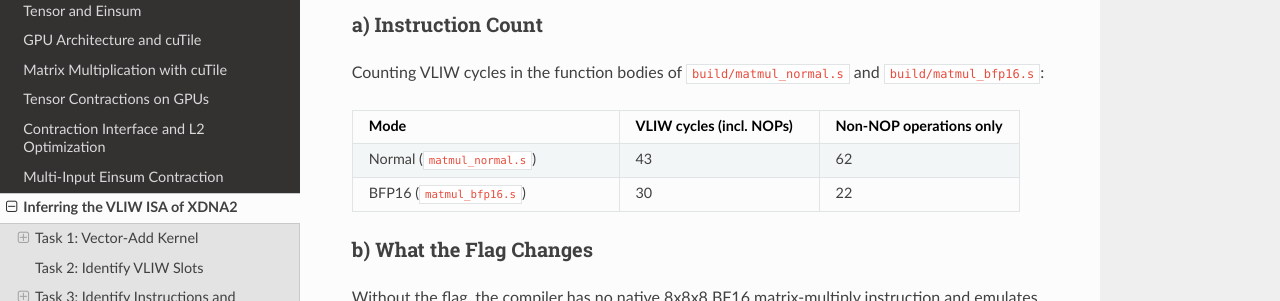
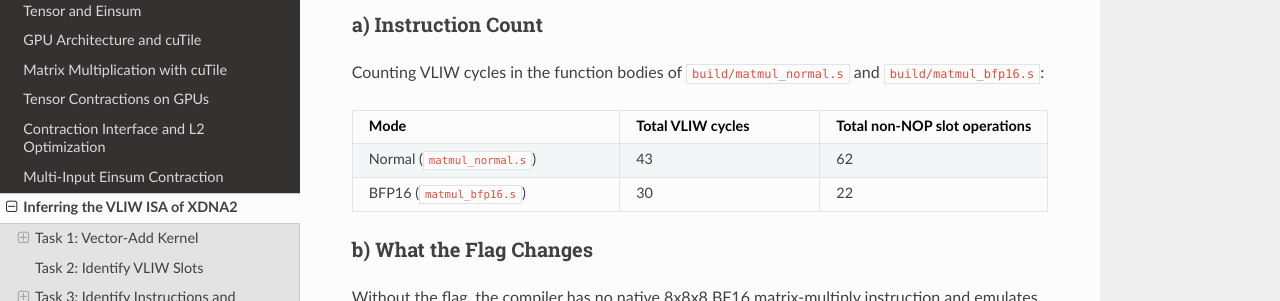
Before and after one commit to Shad00Z/machine-learning-accelerators, a Sphinx documentation site: the page built from docs/source/submissions/07_xdna2.rst, in a window 1280 px wide and 900 px high, scrolled down 5862 px. Shown: the part 141-442 px from the top of the window. Built offline with Sphinx 7.4.7 and the Read the Docs theme 3.1.0, drawn with Linux system fonts in a browser that asks for light colours.

Commit message:
clarify table header

```diff
--- a/docs/source/submissions/07_xdna2.rst
+++ b/docs/source/submissions/07_xdna2.rst
@@ -335,8 +335,8 @@ Counting VLIW cycles in the function bodies of ``build/matmul_normal.s`` and ``b
    :header-rows: 1
 
    * - Mode
-     - VLIW cycles (incl. NOPs)
-     - Non-NOP operations only
+     - Total VLIW cycles
+     - Total non-NOP slot operations
    * - Normal (``matmul_normal.s``)
      - 43
      - 62
```
